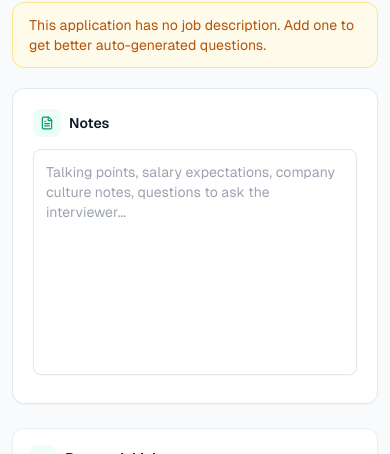
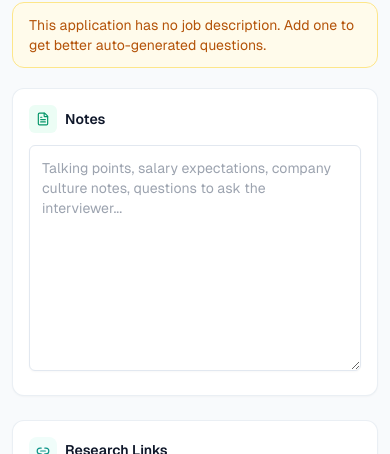
Before and after one commit to faizvk/job-pilot, a Next.js app: page /applications/1/interview-prep in a window 390 px wide. Shown: the part 201-655 px from the top of the page. Built offline with nearby package versions, Linux system fonts and the light colour scheme; no server answers; the database is empty.

Commit message:
auto: update src/components/interview-prep/prep-notes-editor.tsx (1 file changed, 3 insertions(+), 3 deletions(-))

```diff
--- a/src/components/interview-prep/prep-notes-editor.tsx
+++ b/src/components/interview-prep/prep-notes-editor.tsx
@@ -15,9 +15,9 @@ export function PrepNotesEditor({ notes, onChange }: { notes: string; onChange:
   }, [onChange, timer]);
 
   return (
-    <div className="bg-white border border-slate-200 rounded-xl p-5 shadow-xs">
+    <div className="bg-white border border-slate-200/70 rounded-xl p-4 sm:p-5 shadow-xs transition-shadow duration-200 hover:shadow-sm">
       <div className="flex items-center gap-2 mb-3">
-        <div className="w-7 h-7 bg-emerald-50 rounded-lg flex items-center justify-center">
+        <div className="w-7 h-7 bg-emerald-50 rounded-md flex items-center justify-center">
           <FileText className="w-3.5 h-3.5 text-emerald-600" />
         </div>
         <h3 className="font-semibold text-[14px] text-slate-900">Notes</h3>
@@ -26,7 +26,7 @@ export function PrepNotesEditor({ notes, onChange }: { notes: string; onChange:
         value={value}
         onChange={(e) => handleChange(e.target.value)}
         rows={10}
-        className="w-full border border-slate-200 rounded-lg p-3 text-sm resize-none shadow-xs focus:outline-none focus:ring-2 focus:ring-emerald-500/20 focus:border-emerald-400 transition-all"
+        className="w-full border border-slate-200 rounded-md p-3 text-sm resize-y shadow-xs hover:border-slate-300 focus:outline-none focus:ring-2 focus:ring-emerald-500/15 focus:border-emerald-500 transition-colors duration-150"
         placeholder="Talking points, salary expectations, company culture notes, questions to ask the interviewer..."
       />
     </div>
```
